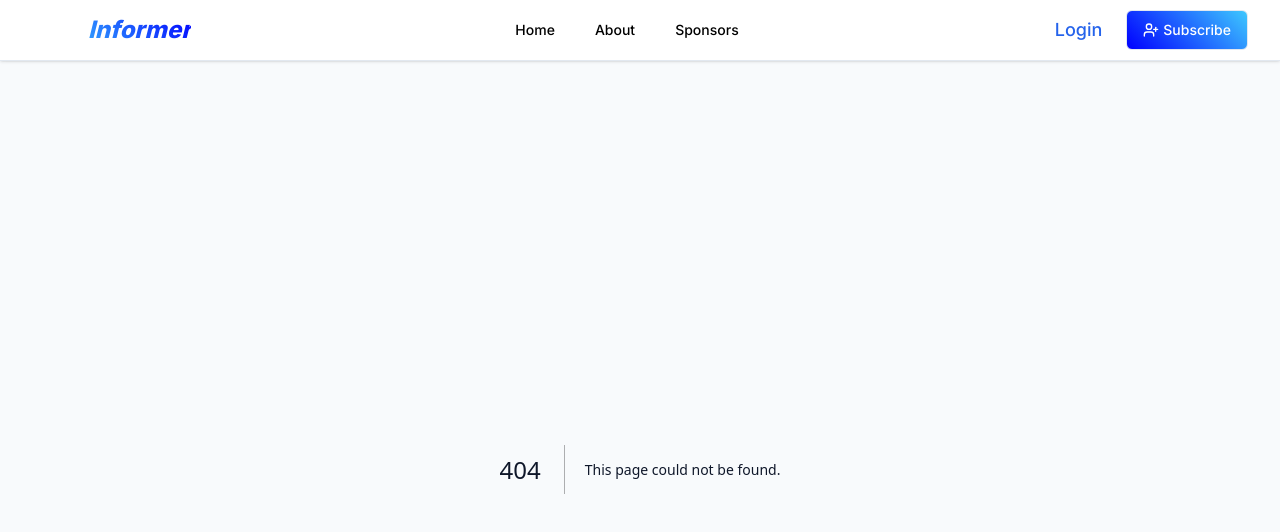
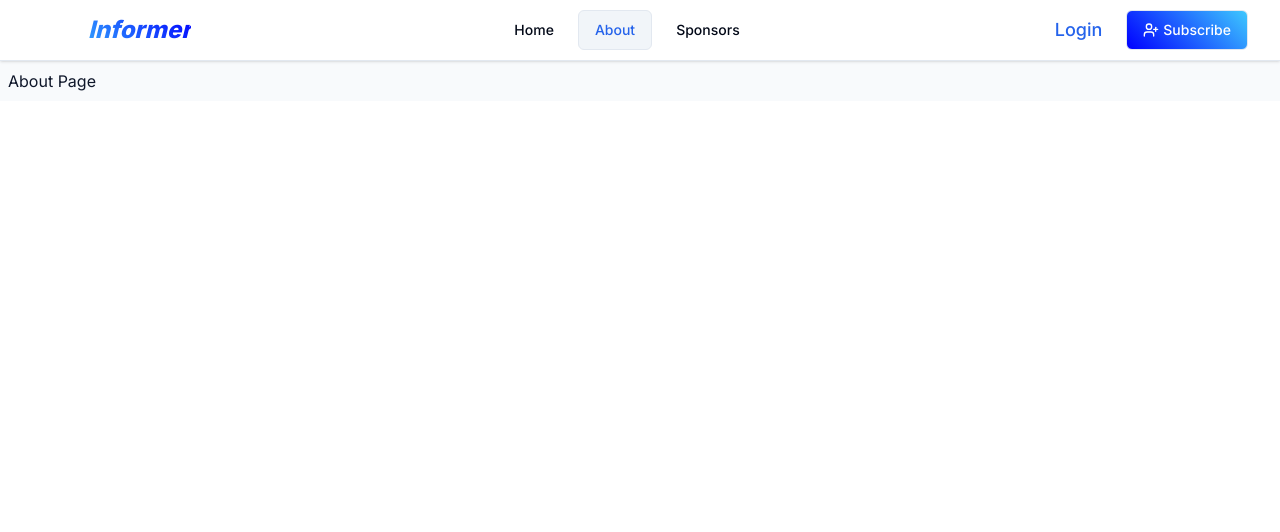
Before and after one commit to medmaha/newsletter, a Next.js app: page /about in a window 1280 px wide. Before the commit this address had no page. Shown: the top 532 px of the page. Built offline with nearby package versions, Linux system fonts and the light colour scheme.

Commit message:
added current route identification

```diff
--- /dev/null
+++ b/src/app/about/page.tsx
@@ -0,0 +1,5 @@
+import React from "react";
+
+export default async function Page() {
+	return <div>About Page</div>;
+}
--- /dev/null
+++ b/src/app/sponsors/page.tsx
@@ -0,0 +1,5 @@
+import React from "react";
+
+export default async function Page() {
+	return <div>Sponsors Page</div>;
+}
--- /dev/null
+++ b/src/components/component/navLinks.tsx
@@ -0,0 +1,25 @@
+"use client";
+import Link from "next/link";
+import { useSelectedLayoutSegment } from "next/navigation";
+import React from "react";
+import { Button } from "../ui/button";
+
+export default function NavLink({ href, children }: any) {
+	const segment = useSelectedLayoutSegment();
+
+	console.log(segment, href);
+
+	let route = "/" + (segment || "");
+	return (
+		<Link href={href}>
+			<Button
+				className={`${
+					route === href ? "text-primary border  hover:text-primary/90" : ""
+				}`}
+				variant={route === href ? "secondary" : "ghost"}
+			>
+				{children}
+			</Button>
+		</Link>
+	);
+}
--- a/src/components/component/navbar.tsx
+++ b/src/components/component/navbar.tsx
@@ -4,6 +4,7 @@ import { Input } from "../ui/input";
 import Login from "./Login";
 import { UserPlusIcon } from "lucide-react";
 import { Signup } from "./Signup";
+import NavLink from "./navLinks";
 export function Navbar() {
 	return (
 		<header className="border-b shadow sticky top-0 z-0 bg-card z-[100]">
@@ -26,16 +27,10 @@ export function Navbar() {
 						<BellIcon className="h-4 w-4" />
 						<span className="sr-only">Toggle notifications</span>
 					</Button> */}
-					<Link href={"/"}>
-						<Button variant="ghost">Home</Button>
-					</Link>
+					<NavLink href={"/"}>Home</NavLink>
 
-					<Link href={"#"}>
-						<Button variant="ghost">About</Button>
-					</Link>
-					<Link href={"#"}>
-						<Button variant="ghost">Sponsors</Button>
-					</Link>
+					<NavLink href={"/about"}>About</NavLink>
+					<NavLink href={"/sponsors"}>Sponsors</NavLink>
 				</div>
 				<div className="flex h-full items-center gap-4 justify-end">
 					<div className="flex items-center gap-2">
```
